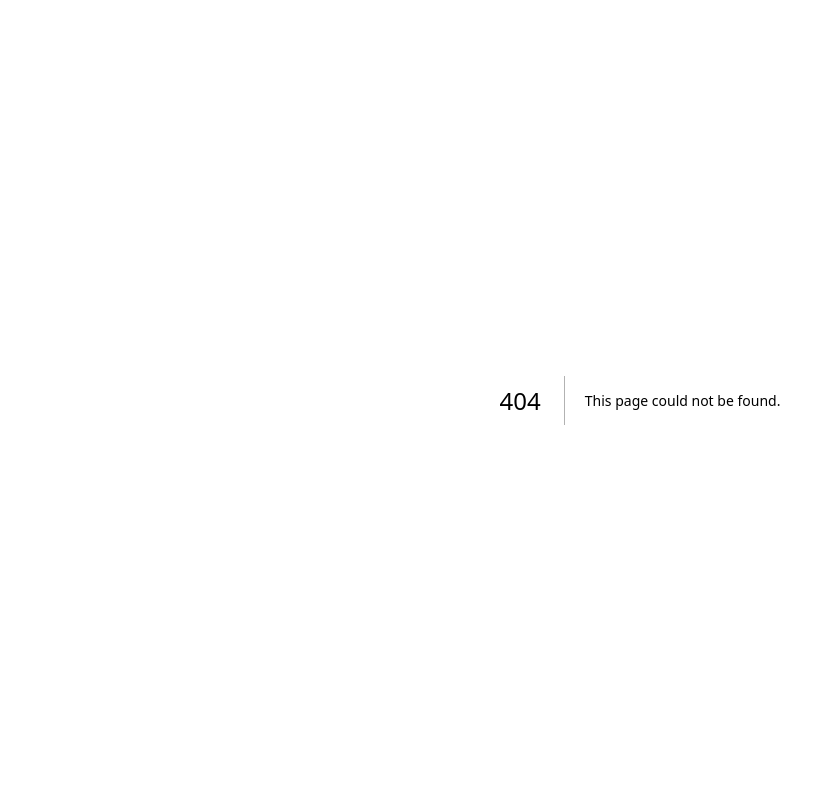
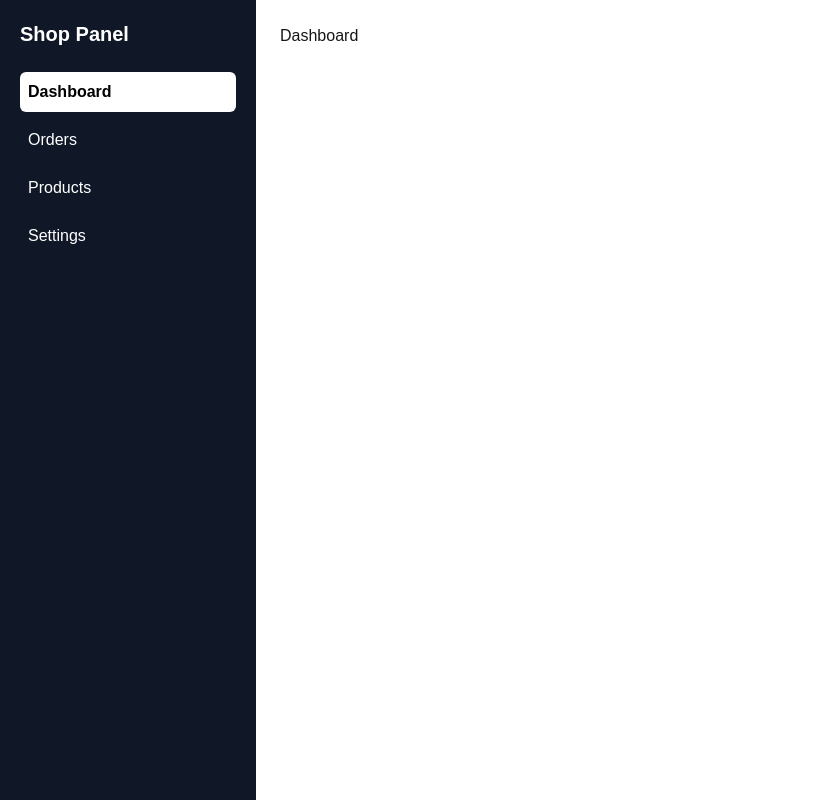
Before and after one commit to neerajgir/master-frontend, a Next.js app in the folder Nextjs/06-core-functions-hooks/: page /shop/dashboard in a window 1280 px wide. Before the commit this address had no page. Shown: the whole page, without its empty margins (0-823 px from the left). Built offline with nearby package versions, Linux system fonts and the light colour scheme.

Commit message:
feat: add Dashboard, Orders, Products, Settings pages and Sidebar component with navigation

```diff
--- /dev/null
+++ b/Nextjs/06-core-functions-hooks/app/shop/dashboard/page.jsx
@@ -0,0 +1,9 @@
+import React from 'react'
+
+const Dashboard = () => {
+  return (
+    <div>Dashboard</div>
+  )
+}
+
+export default Dashboard
--- /dev/null
+++ b/Nextjs/06-core-functions-hooks/app/shop/layout.jsx
@@ -0,0 +1,15 @@
+import Sidebar from '@/components/sidebar';
+import React from 'react'
+
+const ShopLayout = ({children}) => {
+  return (
+    <div className="flex">
+        <Sidebar/>
+        <main className="flex-1 p-6">
+            {children}
+        </main>
+    </div>
+  )
+}
+
+export default ShopLayout
--- /dev/null
+++ b/Nextjs/06-core-functions-hooks/app/shop/orders/page.jsx
@@ -0,0 +1,9 @@
+import React from 'react'
+
+const Orders = () => {
+  return (
+    <div>Orders</div>
+  )
+}
+
+export default Orders
--- /dev/null
+++ b/Nextjs/06-core-functions-hooks/app/shop/products/page.jsx
@@ -0,0 +1,9 @@
+import React from 'react'
+
+const Products = () => {
+  return (
+    <div>Products</div>
+  )
+}
+
+export default Products
--- /dev/null
+++ b/Nextjs/06-core-functions-hooks/app/shop/settings/page.jsx
@@ -0,0 +1,9 @@
+import React from 'react'
+
+const Settings = () => {
+  return (
+    <div>Settings</div>
+  )
+}
+
+export default Settings
--- /dev/null
+++ b/Nextjs/06-core-functions-hooks/components/sidebar.jsx
@@ -0,0 +1,37 @@
+"use client"
+import Link from 'next/link';
+import { usePathname } from 'next/navigation';
+import React from 'react'
+
+const Sidebar = () => {
+    const pathname = usePathname()
+    const navItems = [
+        {name: "Dashboard", href:"/shop/dashboard"},
+        {name: "Orders", href:"/shop/orders"},
+        {name: "Products", href:"/shop/products"},
+        {name: "Settings", href:"/shop/settings"}
+    ]
+  return (
+    <div className="w-64 h-screen bg-gray-900 text-white p-5">
+        <h2 className="text-xl font-bold mb-6">Shop Panel</h2>
+        <nav className="flex flex-col gap-2">
+            {
+                navItems.map((items)=>{
+                    const isActive = pathname === items.href
+                    return (
+                        <Link
+                        href={items.href}
+                        key={items.name}
+                        className={`p-2 rounded-md transition ${isActive ? "bg-white text-black font-semibold" : "hover:bg-gray-700"}`}
+                        >
+                            {items.name}
+                        </Link>
+                    )
+                })
+            }
+        </nav>
+    </div>
+  )
+}
+
+export default Sidebar
```
